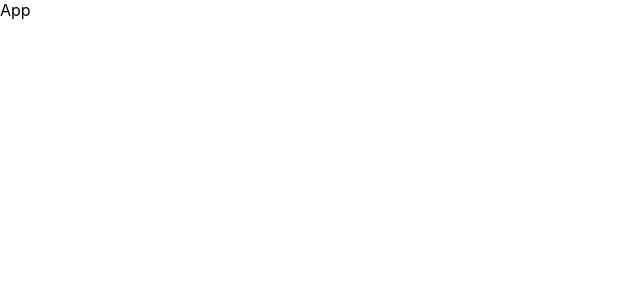
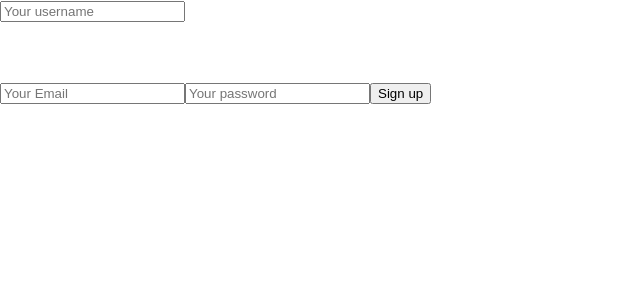
Before and after one commit to m7m9d-a7medy/reactnd-Would-you-rather, a React (Create React App) app: page / in a window 1280 px wide. Shown: the top 300 px of the page, without its empty margins (0-640 px from the left). Built offline with nearby package versions, Linux system fonts and the light colour scheme.

Commit message:
feat: Basic authentication form

```diff
--- a/src/components/App.js
+++ b/src/components/App.js
@@ -1,10 +1,11 @@
 import React, { Component } from 'react'
+import Auth from './pages/Auth/Auth'
 
 class App extends Component {
   render() {
     return (
       <div>
-        App
+        <Auth />
       </div>
     )
   }
--- /dev/null
+++ b/src/components/pages/Auth/Auth.js
@@ -0,0 +1,83 @@
+import React, { Component, Fragment } from 'react'
+import classes from './Auth.module.css'
+import ImageInput from './ImageInput'
+
+class Auth extends Component {
+    state = {
+        email: '',
+        password: '',
+        username: '',
+        avatarURL: '',
+        isSignUp: true
+    }
+
+    handleChange = (field, value) => {
+        // console.log(field, value)
+        this.setState({
+            [field]: value
+        })
+    }
+
+    handleSubmit = e => {
+        e.preventDefault()
+        console.log('Submitted', this.state)
+
+        // todo: dispatch auth action
+    }
+
+    render() {
+        const { email, password, username, avatarURL, isSignUp } = this.state
+
+        let signUpFields = null
+        if (isSignUp) {
+            signUpFields = (
+                <Fragment>
+                    <input
+                        name='username'
+                        type='text'
+                        placeholder='Your username'
+                        value={username}
+                        onChange={e => this.handleChange('username', e.target.value)}
+                        required
+                    />
+                    <ImageInput
+                        name='avatarURL'
+                        maxHeight={128}
+                        className={classes.ImageInput}
+                        value={avatarURL}
+                        onChange={this.handleChange}
+                    />
+                </Fragment>
+            )
+        }
+
+        return (
+            <div>
+                <form onSubmit={this.handleSubmit}>
+                    {signUpFields}
+                    <input
+                        name='email'
+                        type='email'
+                        placeholder='Your Email'
+                        value={email}
+                        onChange={e => this.handleChange('email', e.target.value)}
+                    />
+                    <input
+                        name='password'
+                        type='password'
+                        placeholder='Your password'
+                        value={password}
+                        onChange={e => this.handleChange('password', e.target.value)}
+                    />
+                    <button type="submit">
+                        {
+                            isSignUp ? 'Sign up' : 'Sign in'
+                        }
+                    </button>
+                </form>
+            </div>
+        )
+    }
+}
+
+export default Auth
--- /dev/null
+++ b/src/components/pages/Auth/Auth.module.css
@@ -0,0 +1,10 @@
+.ImageInput {
+    min-width: 60px;
+    height: 60px;
+    background-color: white;
+    background-image: none;
+    background-size: 32px 32px;
+    background-position: center;
+    background-repeat: no-repeat;
+    border-radius: 50%;
+}
--- /dev/null
+++ b/src/components/pages/Auth/ImageInput.js
@@ -0,0 +1,121 @@
+import React from 'react'
+import PropTypes from 'prop-types'
+
+const readFileAsDataURL = (file) =>
+    new Promise(resolve => {
+        const reader = new FileReader()
+
+        reader.onload = (event) => {
+            resolve(event.target.result)
+        }
+
+        reader.readAsDataURL(file)
+    })
+
+const resizeImage = (imageURL, canvas, maxHeight) =>
+    new Promise(resolve => {
+        const image = new Image()
+
+        image.onload = () => {
+            const context = canvas.getContext('2d')
+
+            if (image.height > maxHeight) {
+                image.width *= maxHeight / image.height
+                image.height = maxHeight
+            }
+
+            context.clearRect(0, 0, canvas.width, canvas.height)
+            canvas.width = image.width
+            canvas.height = image.height
+
+            context.drawImage(image, 0, 0, image.width, image.height)
+
+            resolve(canvas.toDataURL('image/jpeg'))
+        }
+
+        image.src = imageURL
+    })
+
+/**
+ * A custom <input> that dynamically reads and resizes image files before
+ * submitting them to the server as data URLs. Also, shows a preview of the image.
+ */
+class ImageInput extends React.Component {
+    static propTypes = {
+        className: PropTypes.string,
+        name: PropTypes.string,
+        maxHeight: PropTypes.number
+    }
+
+    state = {
+        value: ''
+    }
+
+    handleFileChange = (event) => {
+        const file = event.target.files[0]
+
+        if (file && file.type.match(/^image\//)) {
+            readFileAsDataURL(file).then(originalURL => {
+                resizeImage(originalURL, this.canvas, this.props.maxHeight).then(url => {
+                    this.setState({ value: url })
+
+                    this.props.onChange('avatarURL', this.state.value)
+                })
+            })
+        } else {
+            this.setState({ value: '' })
+
+            this.props.onChange('avatarURL', this.state.value)
+        }
+    }
+
+    handleFormReset = () => {
+        this.setState({ value: '' })
+    }
+
+    componentDidMount() {
+        this.canvas = document.createElement('canvas')
+        this.fileInput.form.addEventListener('reset', this.handleFormReset)
+    }
+
+    componentWillUnmount() {
+        this.fileInput.form.removeEventListener('reset', this.handleFormReset)
+    }
+
+    render() {
+        const { className, name } = this.props
+        const { value } = this.state
+
+        const style = {
+            position: 'relative'
+        }
+
+        if (value) {
+            style.backgroundImage = `url("${value}")`
+            style.backgroundRepeat = 'no-repeat'
+            style.backgroundPosition = 'center'
+            style.backgroundSize = 'cover'
+        }
+
+        return (
+            <div className={className} style={style}>
+                <input type="hidden" name={name} value={value} />
+                <input
+                    ref={node => this.fileInput = node}
+                    type="file"
+                    onChange={this.handleFileChange}
+                    style={{
+                        position: 'absolute',
+                        top: 0,
+                        left: 0,
+                        width: '100%',
+                        height: '100%',
+                        opacity: 0
+                    }}
+                />
+            </div>
+        )
+    }
+}
+
+export default ImageInput
```
Also changed, not shown: src/utils/helpers.js (added).
